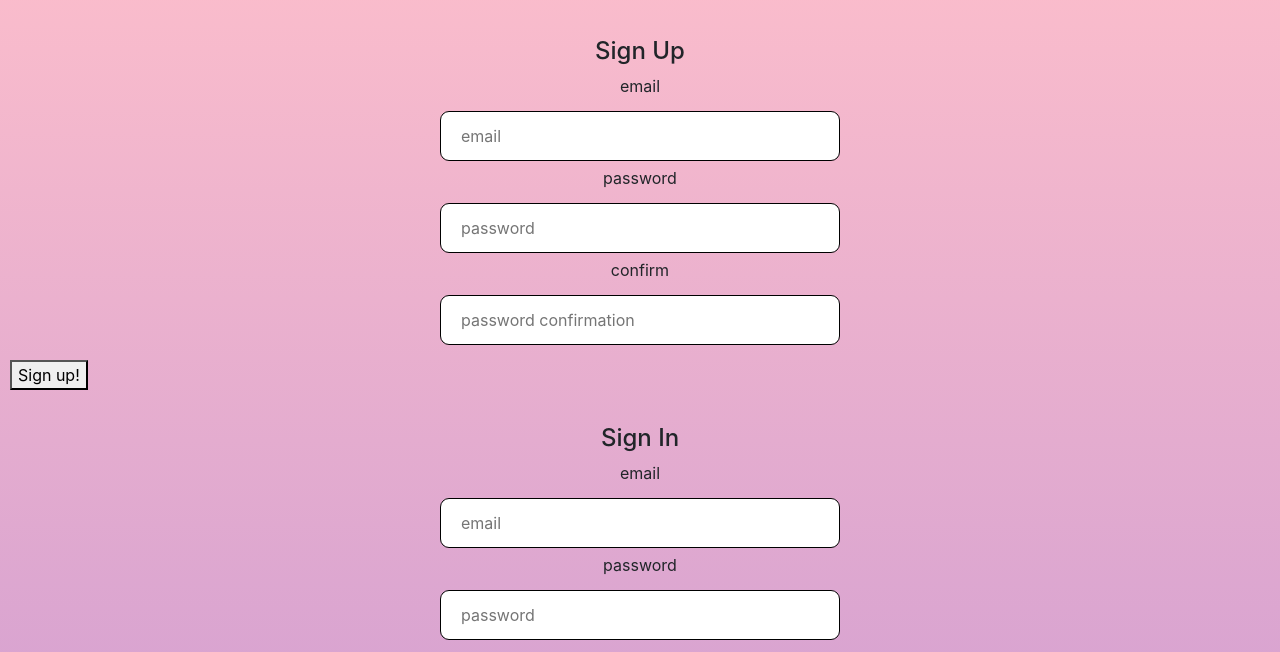
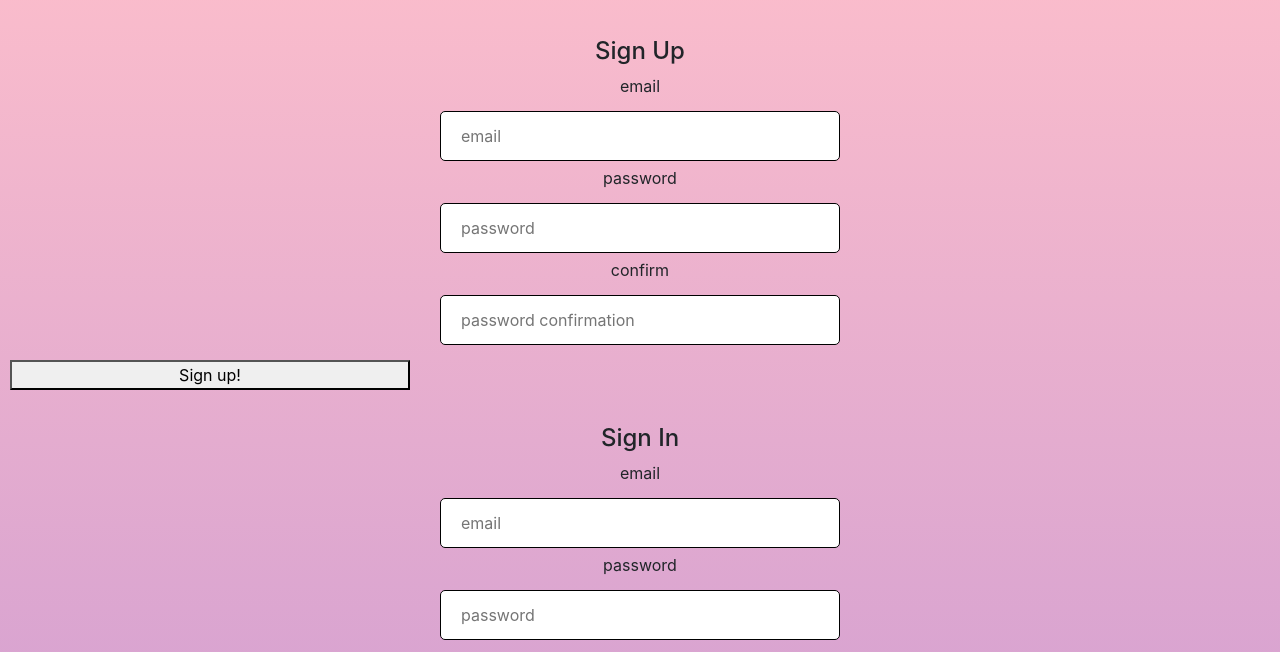
Before and after one commit to ruizdotcom/tictactoe, a website built with webpack: page index.html in a window 1280 px wide. Shown: the part 118-770 px from the top of the page. Built offline with nearby package versions, Linux system fonts and the light colour scheme.

Commit message:
Same size for all the boxes

```diff
--- a/assets/styles/index.scss
+++ b/assets/styles/index.scss
@@ -15,10 +15,11 @@ input[type=text], input[type=password] {
   margin: 5px 20px;
   display: inline-block;
   border: 1px solid black;
-  border-radius: 9px;
+  border-radius: 5px;
 }
 
 button {
+  width: 50vh;
   display: block;
   margin: 10px;
   display: flex;
```
